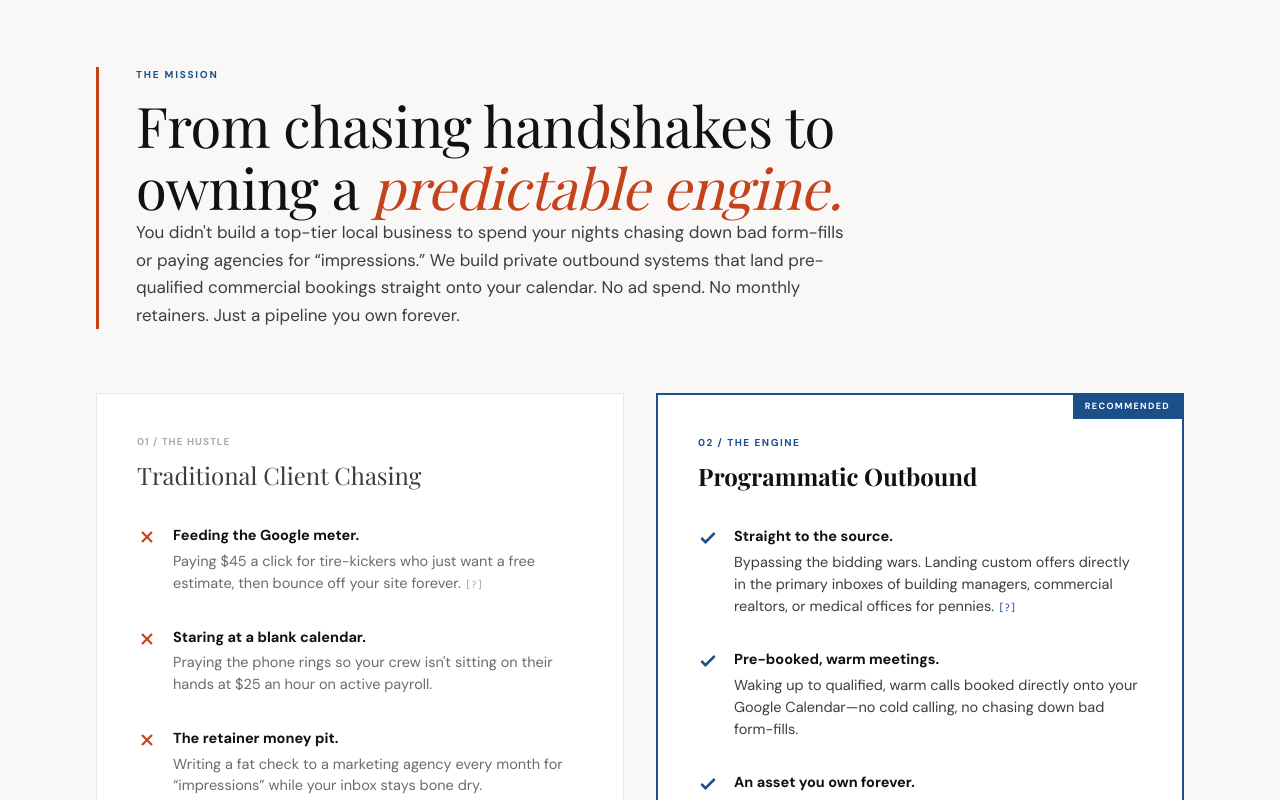
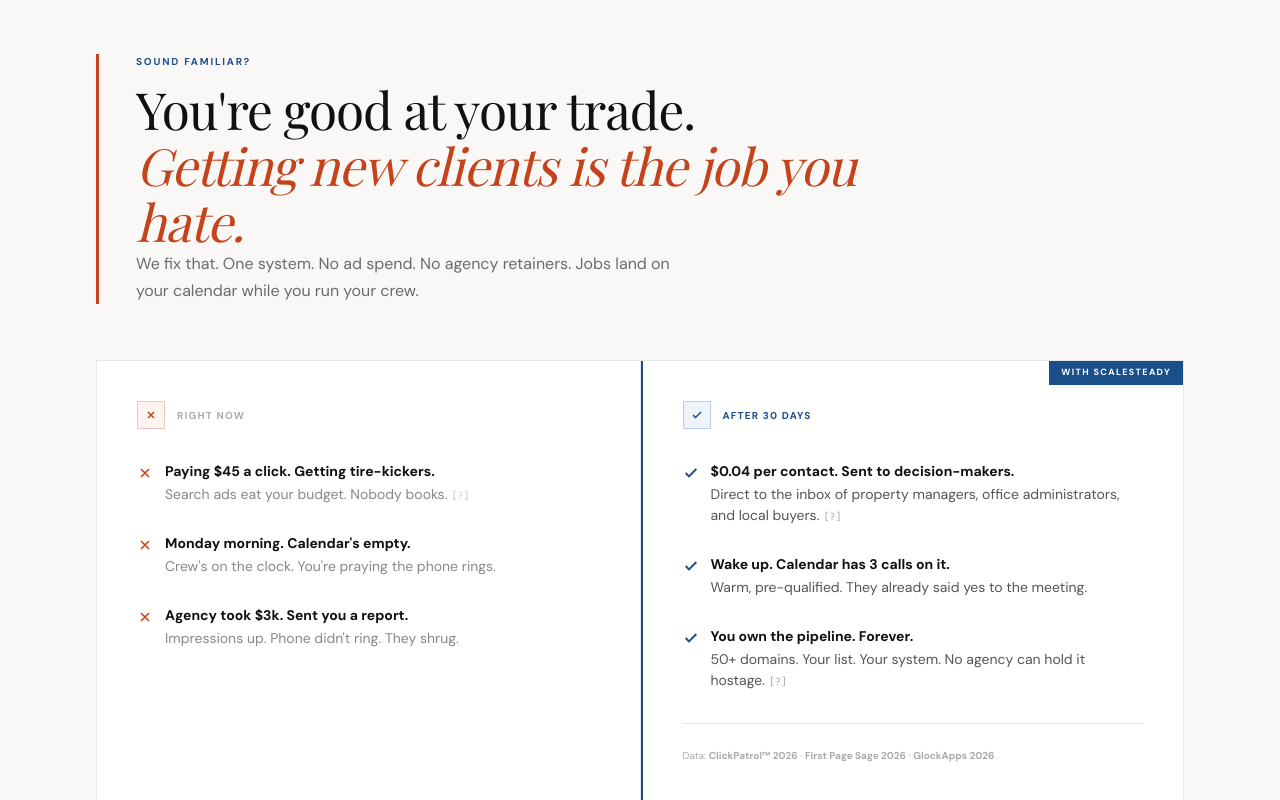
Before and after one commit to jaexochill2-code/scalesteady-engineers, a Next.js app: page / in a window 1280 px wide. Shown: the part 820-1620 px from the top of the page. Built offline with nearby package versions, Linux system fonts and the light colour scheme.

Commit message:
copy: Hormozi hook - open loop, specificity, 12-word bullets

```diff
--- a/src/app/page.tsx
+++ b/src/app/page.tsx
@@ -228,149 +228,136 @@ export default function Home() {
         </div>
       </section>
 
-      {/* ── THE TRANSITION & MATRIX — Visually Rich Bridging Section ── */}
-      <section style={{ background: "#FAF8F6", padding: "clamp(80px, 10vw, 140px) 0", borderBottom: "1px solid #E8E8E8" }}>
+      {/* ── TRANSITION — Hormozi open-loop hook ── */}
+      <section style={{ background: "#FAF8F6", padding: "clamp(72px, 9vw, 120px) 0", borderBottom: "1px solid #E8E8E8" }}>
         <div className="mx-auto px-8 sm:px-12 lg:px-24" style={{ maxWidth: "1280px" }}>
 
-          {/* Visual Preamble / Bridging Solutions Statement */}
-          <div className="relative pl-8 sm:pl-10 mb-16 max-w-4xl">
-            {/* Terracotta Visual Guide Line */}
-            <div
-              className="absolute left-0 top-0 bottom-0"
-              style={{ width: "3px", background: "#C4431B" }}
-            />
-
+          {/* Hook: self-identification in 3 words */}
+          <div className="relative pl-8 sm:pl-10 mb-14 max-w-3xl">
+            <div className="absolute left-0 top-0 bottom-0" style={{ width: "3px", background: "#C4431B" }} />
             <span className="font-sans font-bold uppercase block mb-3" style={{ fontSize: "10px", letterSpacing: "0.18em", color: "#1B4F8A" }}>
-              THE MISSION
+              Sound familiar?
             </span>
-            <h2 className="font-serif font-normal mb-6" style={{ fontSize: "clamp(36px, 4.5vw, 56px)", lineHeight: "1.12", color: "#111111", letterSpacing: "-0.01em" }}>
-              From chasing handshakes to owning a <span className="italic font-normal" style={{ color: "#C4431B" }}>predictable engine.</span>
+            <h2 className="font-serif font-normal mb-4" style={{ fontSize: "clamp(32px, 4vw, 52px)", lineHeight: "1.1", color: "#111111", letterSpacing: "-0.02em" }}>
+              You&apos;re good at your trade.<br />
+              <span className="italic" style={{ color: "#C4431B" }}>Getting new clients is the job you hate.</span>
             </h2>
-            <p className="font-sans text-[16px] sm:text-[17px] leading-relaxed text-[#3D3D3D]" style={{ maxWidth: "720px" }}>
-              You didn&apos;t build a top-tier local business to spend your nights chasing down bad form-fills or paying agencies for &ldquo;impressions.&rdquo; We build private outbound systems that land pre-qualified commercial bookings straight onto your calendar. No ad spend. No monthly retainers. Just a pipeline you own forever.
+            <p className="font-sans" style={{ fontSize: "16px", lineHeight: "1.7", color: "#6B6B6B", maxWidth: "560px" }}>
+              We fix that. One system. No ad spend. No agency retainers. Jobs land on your calendar while you run your crew.
             </p>
           </div>
 
-          {/* The Matrix Box */}
-          <div className="grid grid-cols-1 lg:grid-cols-2 gap-8">
+          {/* The Matrix */}
+          <div className="grid grid-cols-1 lg:grid-cols-2 gap-0 lg:gap-px" style={{ border: "1px solid #E8E8E8", background: "#E8E8E8" }}>
 
-            {/* Left side: THE HUSTLE (The Word-of-Mouth Drag) */}
-            <div className="bg-white border border-[#E8E8E8] p-8 xl:p-10 flex flex-col relative group cursor-default transition-all duration-300 hover:border-[#CCCCCC]">
-              <div className="mb-8">
-                <span className="font-sans font-bold uppercase block mb-2" style={{ fontSize: "10px", letterSpacing: "0.1em", color: "#ABABAB" }}>01 / THE HUSTLE</span>
-                <h3 className="font-serif font-normal" style={{ fontSize: "24px", color: "#3D3D3D" }}>Traditional Client Chasing</h3>
+            {/* Left: BEFORE */}
+            <div className="bg-white p-8 xl:p-10 flex flex-col">
+              <div className="mb-8 flex items-center gap-3">
+                <div style={{ width: "28px", height: "28px", background: "#FDF3F1", border: "1px solid #F5C7BC", display: "flex", alignItems: "center", justifyContent: "center", flexShrink: 0 }}>
+                  <svg width="12" height="12" viewBox="0 0 24 24" fill="none" stroke="#C4431B" strokeWidth="3">
+                    <line x1="18" y1="6" x2="6" y2="18" /><line x1="6" y1="6" x2="18" y2="18" />
+                  </svg>
+                </div>
+                <span className="font-sans font-bold uppercase" style={{ fontSize: "10px", letterSpacing: "0.12em", color: "#ABABAB" }}>Right now</span>
               </div>
 
-              <ul className="flex flex-col gap-8 font-sans" style={{ fontSize: "14.5px", color: "#6B6B6B" }}>
-                <li className="flex items-start gap-4">
-                  <svg className="w-5 h-5 flex-shrink-0 mt-0.5" viewBox="0 0 24 24" fill="none" stroke="#C4431B" strokeWidth="2.5">
-                    <line x1="18" y1="6" x2="6" y2="18"></line>
-                    <line x1="6" y1="6" x2="18" y2="18"></line>
+              <ul className="flex flex-col gap-7 font-sans" style={{ fontSize: "14px" }}>
+                <li className="flex items-start gap-3">
+                  <svg className="w-4 h-4 flex-shrink-0 mt-1" viewBox="0 0 24 24" fill="none" stroke="#C4431B" strokeWidth="2.5">
+                    <line x1="18" y1="6" x2="6" y2="18" /><line x1="6" y1="6" x2="18" y2="18" />
                   </svg>
                   <span>
-                    <strong className="block text-[#111111] mb-1">Feeding the Google meter.</strong>
-                    Paying $45 a click for tire-kickers who just want a free estimate, then bounce off your site forever.
-                    <span className="relative inline-block ml-1 group/tip cursor-help font-mono text-[10px] text-[#ABABAB] hover:text-[#1B4F8A]">
-                      [?]
-                      <span className="absolute bottom-full left-1/2 -translate-x-1/2 mb-2 w-64 bg-[#0D2B4A] text-white text-[11px] p-3 leading-normal font-sans font-normal normal-case rounded-none opacity-0 pointer-events-none group-hover/tip:opacity-100 transition-opacity duration-200 z-30 shadow-lg">
-                        <strong>Source:</strong> ClickPatrol™ 2026 B2B Index: Search bids spike past $30–$70 CPC. LanderLab 2026: Average B2B landing pages bounce 70–90% of visitors.
+                    <strong className="block text-[#111111] mb-0.5">Paying $45 a click. Getting tire-kickers.</strong>
+                    <span style={{ color: "#888888" }}>Search ads eat your budget. Nobody books.
+                      <span className="relative inline-block ml-1 group/tip cursor-help font-mono text-[10px] text-[#CCCCCC] hover:text-[#1B4F8A]">[?]
+                        <span className="absolute bottom-full left-0 mb-2 w-64 bg-[#0D2B4A] text-white text-[11px] p-3 leading-normal font-sans font-normal normal-case rounded-none opacity-0 pointer-events-none group-hover/tip:opacity-100 transition-opacity duration-200 z-30 shadow-lg">
+                          <strong>Source:</strong> ClickPatrol™ 2026: B2B search CPCs average $30–$70. LanderLab 2026: 70–90% of B2B landing page visitors bounce without converting.
+                        </span>
                       </span>
                     </span>
                   </span>
                 </li>
-                <li className="flex items-start gap-4">
-                  <svg className="w-5 h-5 flex-shrink-0 mt-0.5" viewBox="0 0 24 24" fill="none" stroke="#C4431B" strokeWidth="2.5">
-                    <line x1="18" y1="6" x2="6" y2="18"></line>
-                    <line x1="6" y1="6" x2="18" y2="18"></line>
+                <li className="flex items-start gap-3">
+                  <svg className="w-4 h-4 flex-shrink-0 mt-1" viewBox="0 0 24 24" fill="none" stroke="#C4431B" strokeWidth="2.5">
+                    <line x1="18" y1="6" x2="6" y2="18" /><line x1="6" y1="6" x2="18" y2="18" />
                   </svg>
                   <span>
-                    <strong className="block text-[#111111] mb-1">Staring at a blank calendar.</strong>
-                    Praying the phone rings so your crew isn&apos;t sitting on their hands at $25 an hour on active payroll.
+                    <strong className="block text-[#111111] mb-0.5">Monday morning. Calendar&apos;s empty.</strong>
+                    <span style={{ color: "#888888" }}>Crew&apos;s on the clock. You&apos;re praying the phone rings.</span>
                   </span>
                 </li>
-                <li className="flex items-start gap-4">
-                  <svg className="w-5 h-5 flex-shrink-0 mt-0.5" viewBox="0 0 24 24" fill="none" stroke="#C4431B" strokeWidth="2.5">
-                    <line x1="18" y1="6" x2="6" y2="18"></line>
-                    <line x1="6" y1="6" x2="18" y2="18"></line>
+                <li className="flex items-start gap-3">
+                  <svg className="w-4 h-4 flex-shrink-0 mt-1" viewBox="0 0 24 24" fill="none" stroke="#C4431B" strokeWidth="2.5">
+                    <line x1="18" y1="6" x2="6" y2="18" /><line x1="6" y1="6" x2="18" y2="18" />
                   </svg>
                   <span>
-                    <strong className="block text-[#111111] mb-1">The retainer money pit.</strong>
-                    Writing a fat check to a marketing agency every month for &ldquo;impressions&rdquo; while your inbox stays bone dry.
+                    <strong className="block text-[#111111] mb-0.5">Agency took $3k. Sent you a report.</strong>
+                    <span style={{ color: "#888888" }}>Impressions up. Phone didn&apos;t ring. They shrug.</span>
                   </span>
                 </li>
               </ul>
             </div>
 
-            {/* Right side: THE ENGINE (The Outbound Leverage) */}
-            <div className="bg-white border-2 border-[#1B4F8A] p-8 xl:p-10 flex flex-col relative group cursor-default transition-all duration-300 hover:-translate-y-1 hover:shadow-[0_20px_50px_rgba(27,79,138,0.06)]">
-              {/* Premium Highlight Tag */}
-              <div
-                className="absolute top-0 right-0"
-                style={{
-                  background: "#1B4F8A",
-                  color: "#FFFFFF",
-                  fontSize: "9px",
-                  letterSpacing: "0.15em",
-                  textTransform: "uppercase",
-                  padding: "5px 12px",
-                  fontWeight: "700"
-                }}
-              >
-                Recommended
+            {/* Right: AFTER */}
+            <div className="bg-white p-8 xl:p-10 flex flex-col relative" style={{ borderLeft: "2px solid #1B4F8A" }}>
+              <div style={{ position: "absolute", top: 0, right: 0, background: "#1B4F8A", color: "#fff", fontSize: "9px", letterSpacing: "0.15em", textTransform: "uppercase", padding: "5px 12px", fontWeight: 700 }}>
+                With ScaleSteady
               </div>
 
-              <div className="mb-8">
-                <span className="font-sans font-bold uppercase block mb-2" style={{ fontSize: "10px", letterSpacing: "0.15em", color: "#1B4F8A" }}>02 / THE ENGINE</span>
-                <h3 className="font-serif font-bold" style={{ fontSize: "24px", color: "#111111" }}>Programmatic Outbound</h3>
+              <div className="mb-8 flex items-center gap-3">
+                <div style={{ width: "28px", height: "28px", background: "#EEF3FA", border: "1px solid #B8CBE8", display: "flex", alignItems: "center", justifyContent: "center", flexShrink: 0 }}>
+                  <svg width="12" height="12" viewBox="0 0 24 24" fill="none" stroke="#1B4F8A" strokeWidth="3">
+                    <polyline points="20 6 9 17 4 12" />
+                  </svg>
+                </div>
+                <span className="font-sans font-bold uppercase" style={{ fontSize: "10px", letterSpacing: "0.12em", color: "#1B4F8A" }}>After 30 days</span>
               </div>
 
-              <ul className="flex flex-col gap-8 font-sans mb-8" style={{ fontSize: "14.5px", color: "#3D3D3D" }}>
-                <li className="flex items-start gap-4">
-                  <svg className="w-5 h-5 flex-shrink-0 mt-0.5" viewBox="0 0 24 24" fill="none" stroke="#1B4F8A" strokeWidth="3">
+              <ul className="flex flex-col gap-7 font-sans mb-8" style={{ fontSize: "14px" }}>
+                <li className="flex items-start gap-3">
+                  <svg className="w-4 h-4 flex-shrink-0 mt-1" viewBox="0 0 24 24" fill="none" stroke="#1B4F8A" strokeWidth="3">
                     <polyline points="20 6 9 17 4 12" />
                   </svg>
                   <span>
-                    <strong className="block text-[#111111] mb-1">Straight to the source.</strong>
-                    Bypassing the bidding wars. Landing custom offers directly in the primary inboxes of building managers, commercial realtors, or medical offices for pennies.
-                    <span className="relative inline-block ml-1 group/tip cursor-help font-mono text-[10px] text-[#1B4F8A]">
-                      [?]
-                      <span className="absolute bottom-full left-1/2 -translate-x-1/2 mb-2 w-64 bg-[#0D2B4A] text-white text-[11px] p-3 leading-normal font-sans font-normal normal-case rounded-none opacity-0 pointer-events-none group-hover/tip:opacity-100 transition-opacity duration-200 z-30 shadow-lg">
-                        <strong>Source:</strong> Smartlead &amp; Winnr 2026 Infrastructure Ledgers: Amortized mailbox volume ($120/mo for 10k sends) + validated B2B scrapes at $0.025/lead.
+                    <strong className="block text-[#111111] mb-0.5">$0.04 per contact. Sent to decision-makers.</strong>
+                    <span style={{ color: "#555555" }}>Direct to the inbox of property managers, office administrators, and local buyers.
+                      <span className="relative inline-block ml-1 group/tip cursor-help font-mono text-[10px] text-[#AAAAAA] hover:text-[#1B4F8A]">[?]
+                        <span className="absolute bottom-full left-0 mb-2 w-64 bg-[#0D2B4A] text-white text-[11px] p-3 leading-normal font-sans font-normal normal-case rounded-none opacity-0 pointer-events-none group-hover/tip:opacity-100 transition-opacity duration-200 z-30 shadow-lg">
+                          <strong>Source:</strong> Smartlead &amp; Winnr 2026: Amortized at $120/mo per 10k sends. Scrape cost $0.025/lead validated.
+                        </span>
                       </span>
                     </span>
                   </span>
                 </li>
-                <li className="flex items-start gap-4">
-                  <svg className="w-5 h-5 flex-shrink-0 mt-0.5" viewBox="0 0 24 24" fill="none" stroke="#1B4F8A" strokeWidth="3">
+                <li className="flex items-start gap-3">
+                  <svg className="w-4 h-4 flex-shrink-0 mt-1" viewBox="0 0 24 24" fill="none" stroke="#1B4F8A" strokeWidth="3">
                     <polyline points="20 6 9 17 4 12" />
                   </svg>
                   <span>
-                    <strong className="block text-[#111111] mb-1">Pre-booked, warm meetings.</strong>
-                    Waking up to qualified, warm calls booked directly onto your Google Calendar—no cold calling, no chasing down bad form-fills.
+                    <strong className="block text-[#111111] mb-0.5">Wake up. Calendar has 3 calls on it.</strong>
+                    <span style={{ color: "#555555" }}>Warm, pre-qualified. They already said yes to the meeting.</span>
                   </span>
                 </li>
-                <li className="flex items-start gap-4">
-                  <svg className="w-5 h-5 flex-shrink-0 mt-0.5" viewBox="0 0 24 24" fill="none" stroke="#1B4F8A" strokeWidth="3">
+                <li className="flex items-start gap-3">
+                  <svg className="w-4 h-4 flex-shrink-0 mt-1" viewBox="0 0 24 24" fill="none" stroke="#1B4F8A" strokeWidth="3">
                     <polyline points="20 6 9 17 4 12" />
                   </svg>
                   <span>
-                    <strong className="block text-[#111111] mb-1">An asset you own forever.</strong>
-                    50+ custom sending domains running with automated warmups and security records. A repeatable system that you own outright—no marketing hostage situations.
-                    <span className="relative inline-block ml-1 group/tip cursor-help font-mono text-[10px] text-[#1B4F8A]">
-                      [?]
-                      <span className="absolute bottom-full left-1/2 -translate-x-1/2 mb-2 w-64 bg-[#0D2B4A] text-white text-[11px] p-3 leading-normal font-sans font-normal normal-case rounded-none opacity-0 pointer-events-none group-hover/tip:opacity-100 transition-opacity duration-200 z-30 shadow-lg">
-                        <strong>Source:</strong> GlockApps 2026 Enterprise Outbound Audit: fully warmed multi-domain arrays maintain a 98.4% primary placement rate.
+                    <strong className="block text-[#111111] mb-0.5">You own the pipeline. Forever.</strong>
+                    <span style={{ color: "#555555" }}>50+ domains. Your list. Your system. No agency can hold it hostage.
+                      <span className="relative inline-block ml-1 group/tip cursor-help font-mono text-[10px] text-[#AAAAAA] hover:text-[#1B4F8A]">[?]
+                        <span className="absolute bottom-full left-0 mb-2 w-64 bg-[#0D2B4A] text-white text-[11px] p-3 leading-normal font-sans font-normal normal-case rounded-none opacity-0 pointer-events-none group-hover/tip:opacity-100 transition-opacity duration-200 z-30 shadow-lg">
+                          <strong>Source:</strong> GlockApps 2026: Fully warmed multi-domain arrays hold 98.4% primary inbox placement.
+                        </span>
                       </span>
                     </span>
                   </span>
                 </li>
               </ul>
 
-              {/* Footnote Citation Salutation */}
-              <div className="mt-auto pt-6 border-t border-[#E8E8E8] flex justify-between items-start gap-8">
-                <span className="font-mono text-[9px] text-[#ABABAB] uppercase tracking-wider">Verification Sources</span>
-                <p className="font-sans text-[10.5px] text-[#888888] leading-normal max-width-[48ch] text-right">
-                  PPC data based on <strong>ClickPatrol™ 2026</strong> &amp; <strong>First Page Sage</strong> averages. Outbound deliverability audited via <strong>GlockApps</strong> &amp; <strong>Smartlead</strong>.
+              <div className="mt-auto pt-6 border-t border-[#E8E8E8]">
+                <p className="font-sans text-[10px] text-[#AAAAAA] leading-relaxed">
+                  Data: <strong>ClickPatrol™ 2026</strong> · <strong>First Page Sage 2026</strong> · <strong>GlockApps 2026</strong>
                 </p>
               </div>
             </div>
```
